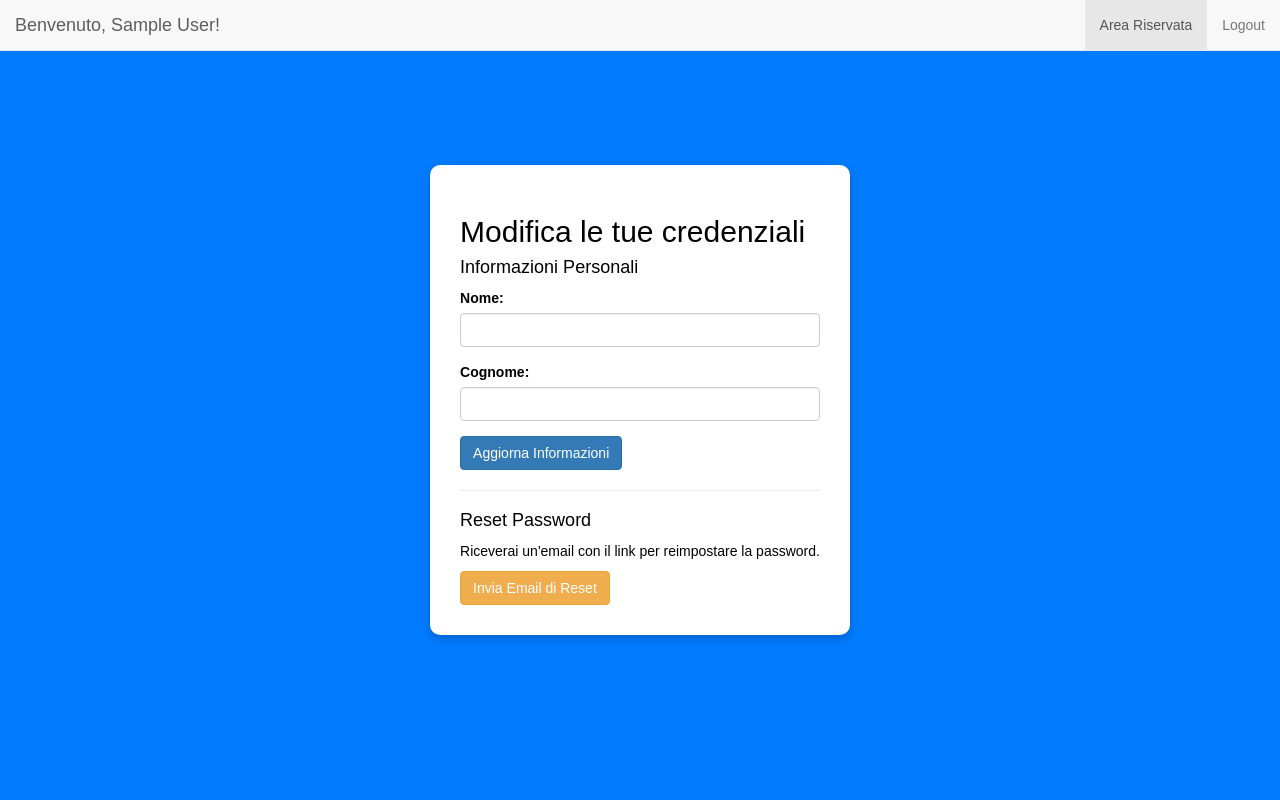
After one commit to Tressilloide/GestioneCollegio, a PHP site: page /gestione_account.php in a window 1280 px wide. The commit adds this page. Run offline with PHP 8.4, Linux system fonts and the light colour scheme; the visitor is signed in with stand-in values (Sample User, id 1); data that the repository does not hold is empty.

Commit message:
feat: aggiunta gestione account e reset_password

```diff
--- a/areariservata.php
+++ b/areariservata.php
@@ -108,7 +108,7 @@
             </div>
             <div class="collapse navbar-collapse">
             <ul class="nav navbar-nav navbar-right">
-                <li class="active"><a href="#">Gestione Account</a></li>
+                <li class="active"><a href="gestione_account.php">Gestione Account</a></li>
                 <li>
                     <a href="#" class="nav-link text-danger" onclick="document.getElementById('logoutForm').submit();">Logout</a>
                     <form id="logoutForm" method="post" action="<?php echo $_SERVER['PHP_SELF']; ?>" style="display: none;">
--- /dev/null
+++ b/gestione_account.php
@@ -0,0 +1,133 @@
+<?php
+    include 'connessione.php';
+    session_start();
+
+    if (!isset($_SESSION['if_loggato']) || $_SESSION['if_loggato'] !== true) {
+        header("Location: login.php");
+        exit();
+    }
+
+    $email = $_SESSION['email_utente'];
+
+    $query = "SELECT nome, cognome, email FROM tdocente WHERE email = '$email'";
+    $result = mysqli_query($db_conn, $query);
+    $user = mysqli_fetch_assoc($result);
+
+    $nome = $user['nome'];
+    $cognome = $user['cognome'];
+    $email = $user['email'];
+
+    if (isset($_POST['update_info'])) {
+        $new_nome = mysqli_real_escape_string($db_conn, trim($_POST['nome']));
+        $new_cognome = mysqli_real_escape_string($db_conn, trim($_POST['cognome']));
+
+        $query = "UPDATE tdocente SET nome = '$new_nome', cognome = '$new_cognome' WHERE email = '$email'";
+
+        if (mysqli_query($db_conn, $query)) {
+            echo "<script>alert('Informazioni aggiornate con successo!'); window.location.href='areariservata.php';</script>";
+            exit();
+        } else {
+            echo "Errore durante l'aggiornamento: " . mysqli_error($db_conn);
+        }
+    }
+
+    if (isset($_POST['request_reset'])) {
+        $token = bin2hex(random_bytes(50));
+        $expiry = date("Y-m-d H:i:s", strtotime("+1 hour"));
+        $query = "UPDATE tdocente SET reset_token = '$token', reset_expiry = '$expiry' WHERE email = '$email'";
+
+        if (mysqli_query($db_conn, $query)) {
+            $reset_link = "https://collegiodocenti.altervista.org/reset_password.php?token=$token";
+            $message = "Clicca sul seguente link per reimpostare la tua password: $reset_link";
+            mail($email, "Reset Password Collegio Docenti", $message, "From: no-reply@collegiodocenti.altervista.org");
+            echo "<script>alert('Email di reset inviata! Controlla la tua casella di posta.');</script>";
+        } else {
+            echo "Errore durante la richiesta di reset: " . mysqli_error($db_conn);
+        }
+    }
+?>
+
+<!DOCTYPE html>
+<html lang="it">
+<head>
+    <meta charset="UTF-8">
+    <title>Modifica Credenziali</title>
+    <meta name="viewport" content="width=device-width, initial-scale=1">
+    <link rel="stylesheet" href="https://maxcdn.bootstrapcdn.com/bootstrap/3.4.1/css/bootstrap.min.css">
+    <style>
+        body {
+            background: #007bff;
+            color: white;
+            font-family: Arial, sans-serif;
+            display: flex;
+            justify-content: center;
+            align-items: center;
+            height: 100vh;
+            margin: 0;
+        }
+        .form-container {
+            background: white;
+            padding: 30px;
+            border-radius: 10px;
+            box-shadow: 0px 4px 10px rgba(0, 0, 0, 0.2);
+            color: black;
+        }
+        .form-group + .form-group {
+            margin-top: 15px;
+        }
+    </style>
+</head>
+<body>
+    <!-- Navbar fissa in cima -->
+    <nav class="navbar navbar-default navbar-fixed-top">
+        <div class="container-fluid">
+            <div class="navbar-header">
+                <button type="button" class="navbar-toggle collapsed" data-toggle="collapse" data-target=".navbar-collapse">
+                    <span class="icon-bar"></span>
+                    <span class="icon-bar"></span>
+                    <span class="icon-bar"></span>
+                </button>
+                <a class="navbar-brand" href="#">Benvenuto, <?php echo htmlspecialchars($_SESSION['nome_utente']); ?>!</a>
+            </div>
+            <div class="collapse navbar-collapse">
+            <ul class="nav navbar-nav navbar-right">
+                <li class="active"><a href="areariservata.php">Area Riservata</a></li>
+                <li>
+                    <a href="#" class="nav-link text-danger" onclick="document.getElementById('logoutForm').submit();">Logout</a>
+                    <form id="logoutForm" method="post" action="<?php echo $_SERVER['PHP_SELF']; ?>" style="display: none;">
+                        <input type="hidden" name="logout">
+                    </form>
+                </li>
+            </ul>
+            </div>
+        </div>
+    </nav>
+
+    <div class="form-container">
+        <h2>Modifica le tue credenziali</h2>
+
+        <!-- Modifica Nome e Cognome -->
+        <form method="post">
+            <h4>Informazioni Personali</h4>
+            <div class="form-group">
+                <label for="nome">Nome:</label>
+                <input type="text" id="nome" name="nome" class="form-control" value="<?php echo htmlspecialchars($nome); ?>" required>
+            </div>
+            <div class="form-group">
+                <label for="cognome">Cognome:</label>
+                <input type="text" id="cognome" name="cognome" class="form-control" value="<?php echo htmlspecialchars($cognome); ?>" required>
+            </div>
+            <button type="submit" name="update_info" class="btn btn-primary">Aggiorna Informazioni</button>
+        </form>
+
+        <hr>
+
+        <!-- Richiesta Reset Password -->
+        <form method="post">
+            <h4>Reset Password</h4>
+            <p>Riceverai un'email con il link per reimpostare la password.</p>
+            <button type="submit" name="request_reset" class="btn btn-warning">Invia Email di Reset</button>
+        </form>
+    </div>
+</body>
+</html>
```
Also changed, not shown: reset_password.php (added, +76 -0 lines).
